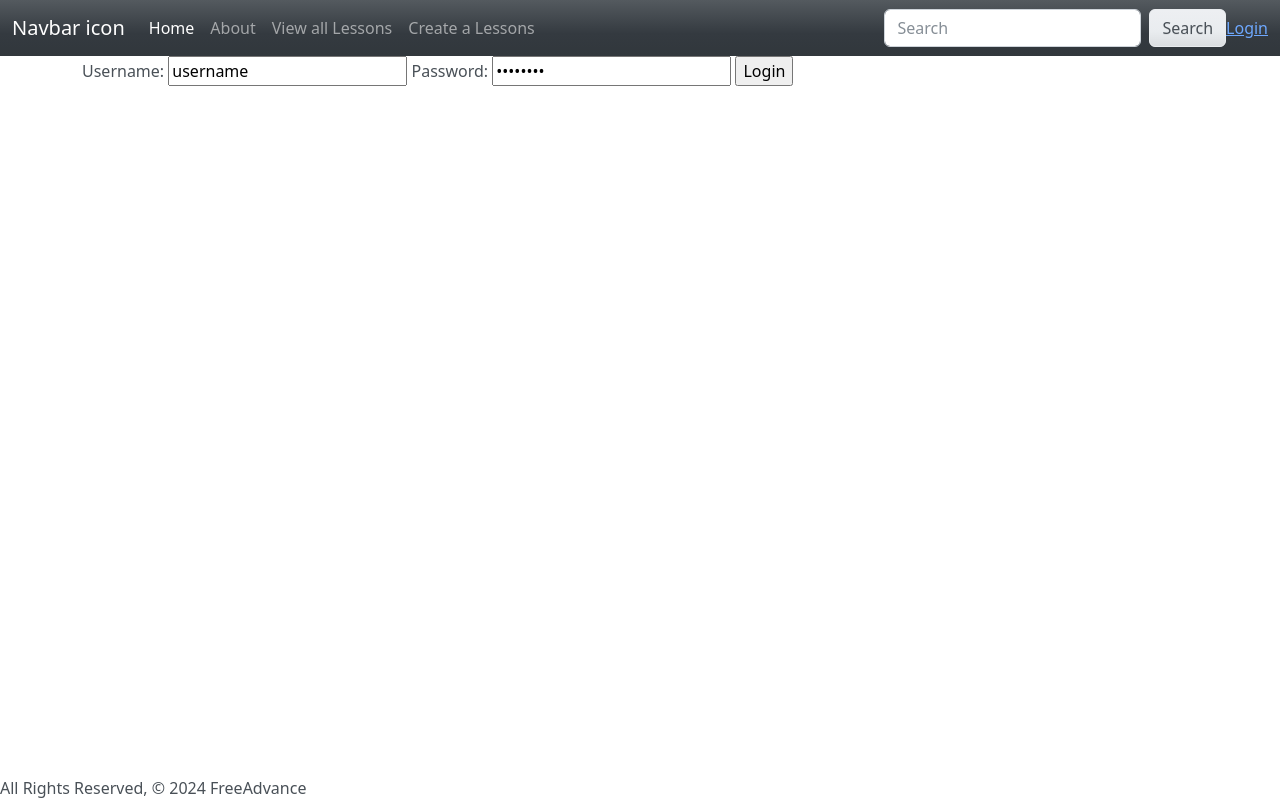
After one commit to YassinHajjej/Cyberpower, a Django app: page /login/ in a window 1280 px wide. The commit adds this page. Run offline with Django 5.2, Linux system fonts and the light colour scheme; some libraries are stand-ins or nearby versions.

Commit message:
wip: adding login

```diff
--- a/main_app/models.py
+++ b/main_app/models.py
@@ -1,5 +1,6 @@
 from django.db import models
 from django.urls import reverse
+from django.contrib.auth.models import User
 from datetime import date
 
 # Create your models here.
--- a/main_app/templates/base.html
+++ b/main_app/templates/base.html
@@ -41,10 +41,20 @@
                     <input class="form-control me-sm-2" type="search" placeholder="Search">
                     <button class="btn btn-secondary my-2 my-sm-0" type="submit">Search</button>
                 </form>
+                <div>
+                <a href="{% url 'login' %}">Login</a>
+                </div>
             </div>
         </div>
     </nav>
     </header>
+    {% if messages %}
+    <ul class="messages">
+      {% for message in messages %}
+      <li {% if message.tags %} class="{{ message.tags}}" {% endif %}> {{ message }}</li>
+      {% endfor %}
+    </ul>
+    {% endif %}
     <main class="container">
       {% block content %}
       {% endblock %}
--- /dev/null
+++ b/main_app/templates/login_register.html
@@ -0,0 +1,14 @@
+{% extends 'base.html' %}
+{% block content %}
+<div>
+    <form method="POST" action="">
+        {% csrf_token %}
+        <label>Username:</label>
+        <input type="text" value="username" placeholder="Enter Username" />
+        <label>Password:</label>
+        <input type="password" value="password" placeholder="Enter Password"/>
+        <input type="submit" value="Login" />
+
+    </form>
+</div>
+{% endblock %}
--- a/main_app/urls.py
+++ b/main_app/urls.py
@@ -2,6 +2,7 @@ from django.urls import path
 from. import views
 
 urlpatterns = [
+    path('login/', views.loginPage, name='login'),
     path('', views.home, name='home'),
     path('about/', views.about, name='about'),
     path('lessons/', views.lessons_index, name='index'),
@@ -10,4 +11,5 @@ urlpatterns = [
     path('lessons/<int:pk>/update/', views.LessonUpdate.as_view(), name='lesson_update'),
     path('lessons/<int:pk>/delete/', views.LessonDelete.as_view(), name='lesson_delete'),
     path('lesson/<int:lesson_id>/comment/create/', views.add_comment, name='comment_create'),
+    # path('comment/<int:pk>/delete/', views.CommentDelete.as_view(), name='delete_comment'),
 ]
--- a/main_app/views.py
+++ b/main_app/views.py
@@ -1,12 +1,29 @@
 from django.shortcuts import render, redirect
+from django.contrib import messages
 from django.views.generic.edit import CreateView, UpdateView, DeleteView
 from django.views.generic import ListView, DetailView
+from django.contrib.auth.models import User
 from .models import Lesson, Comments
 from .forms import CommentForm
 from datetime import date
 
 
 # Create your views here.
+def loginPage(request):
+    if request.method == 'POST':
+        username = request.POST.get('username')
+        password = request.POST.get('password')
+
+        try:
+            user = User.objects.get(username=username)
+        except:
+            messages.error(request, ' User not Found')
+
+    context = {}
+    return render(request, 'login_register.html', context)
+
+
+
 def home(request):
     return render(request, 'home.html')
 
@@ -52,3 +69,8 @@ def add_comment(request, lesson_id):
         new_comment.date = date.today()
         new_comment.save()
     return redirect('lesson_detail', lesson_id=lesson_id)
+
+
+class DeleteComment(DeleteView):
+    model = Comments
+    success_url = '/lessons/'
```
Also changed, not shown: main_app/migrations/0008_comments_user_alter_comments_date.py (added), main_app/migrations/0009_remove_comments_user.py (added).
